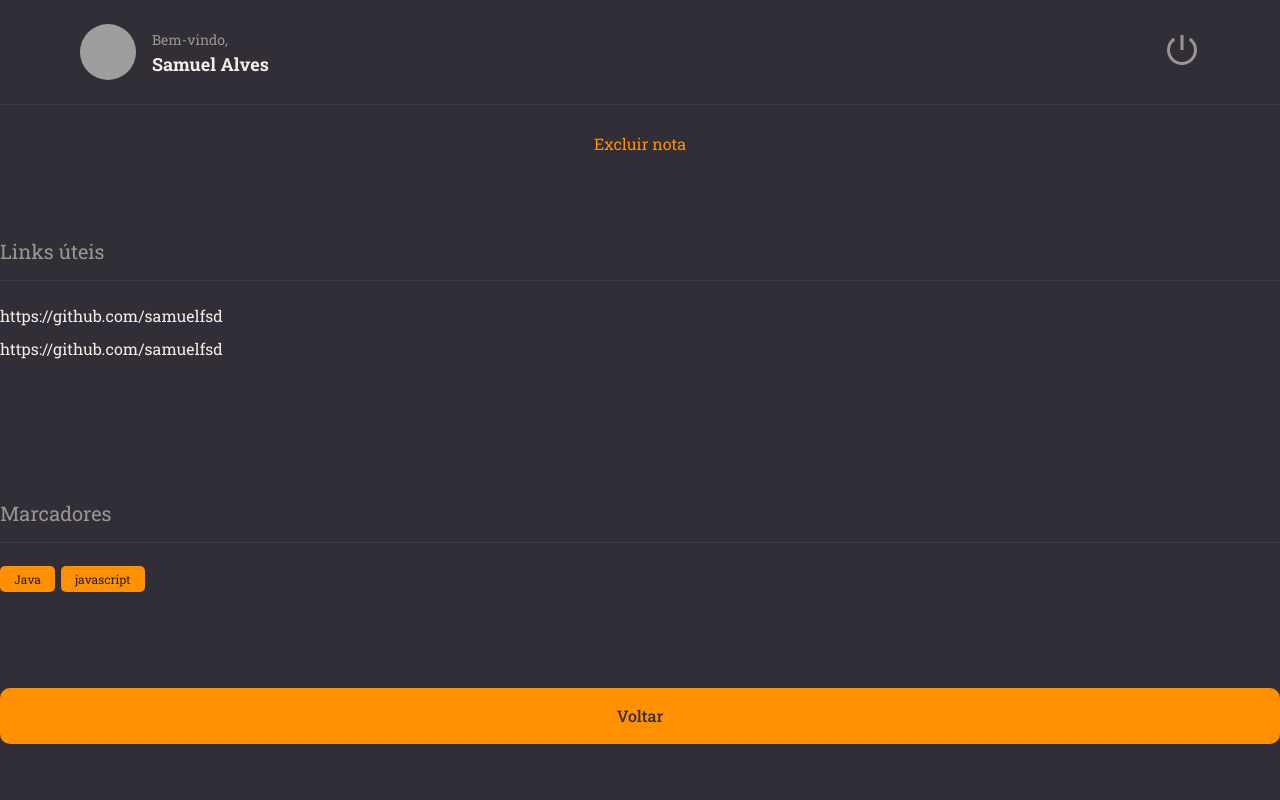
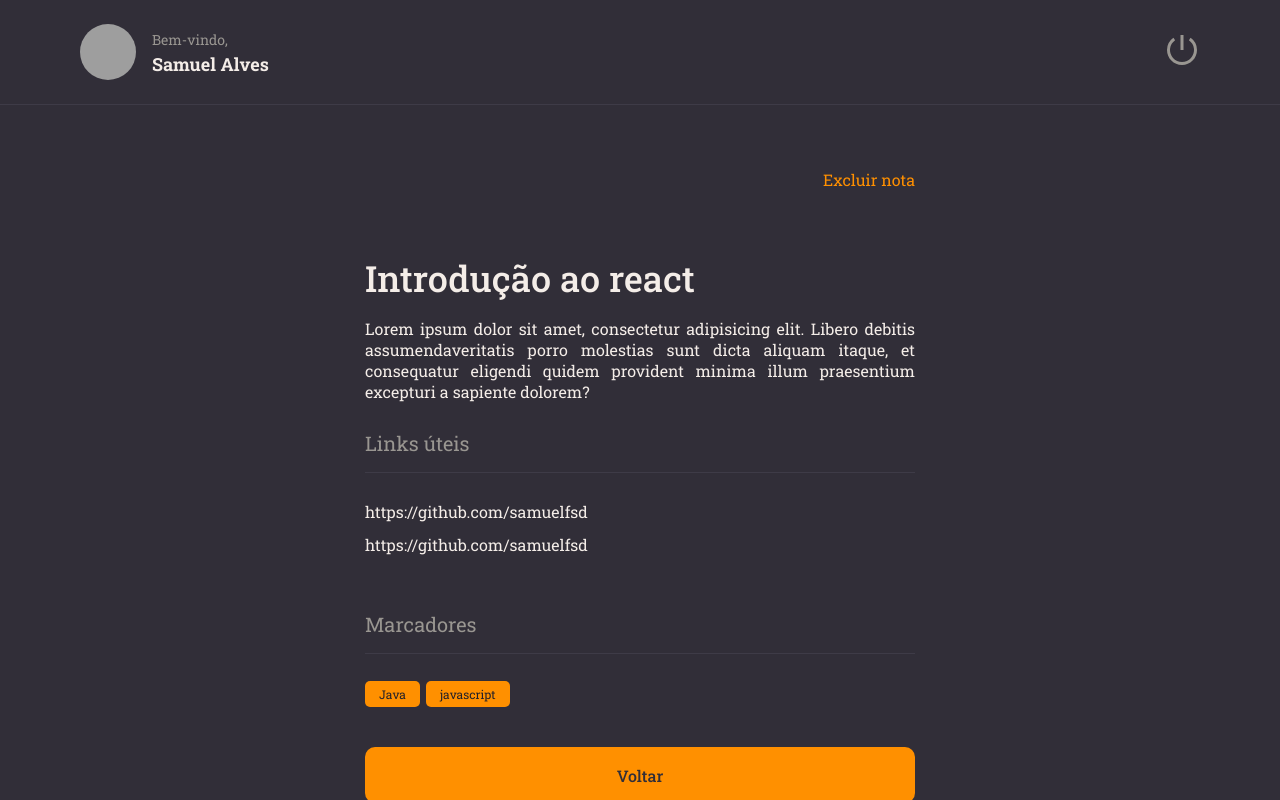
Before and after one commit to samuelfsd/notes, a React (Vite) app: page / in a window 1280 px wide. Built offline with nearby package versions, Linux system fonts and the light colour scheme; grey boxes are pictures that could not be loaded.

Commit message:
fix: finishing Details page

```diff
--- a/src/components/Section/styles.js
+++ b/src/components/Section/styles.js
@@ -1,7 +1,7 @@
 import styled from "styled-components";
 
 export const Container = styled.section`
-  margin: 56px 0 28px;
+  margin: 28px 0;
 
   > h2 {
     border-bottom-width: 1px;
@@ -9,7 +9,7 @@
     border-bottom-color: ${({ theme }) => theme.COLORS.BACKGROUND_700};
 
     padding-bottom: 16px;
-    margin-bottom: 24px;
+    margin-bottom: 28px;
 
 
     color: ${({ theme }) => theme.COLORS.GRAY_100};
--- a/src/pages/Details/Details.jsx
+++ b/src/pages/Details/Details.jsx
@@ -3,13 +3,22 @@
 import { Header } from "../../components/Header"
 import { Section } from "../../components/Section"
 import { Tag } from "../../components/Tag"
-import { Container, Links } from "./styles"
+import { Container, Links,Content } from "./styles"
 
 export function Details() {
   return (
     <Container>
       <Header />
+
+      <main>
+        <Content>
           <ButtonText title="Excluir nota" />
+
+          <h1>Introdução ao react</h1>
+          <p>Lorem ipsum dolor sit amet, consectetur adipisicing elit.
+            Libero debitis assumendaveritatis porro molestias sunt dicta aliquam itaque,
+            et consequatur eligendi quidem provident minima illum praesentium excepturi a sapiente dolorem?
+          </p>
 
           <Section title="Links úteis" >
             <Links>
@@ -24,6 +33,8 @@
           </Section>
 
           <Button title="Voltar" />
+        </Content>
+      </main>
     </Container>
   )
 }
--- a/src/pages/Details/styles.js
+++ b/src/pages/Details/styles.js
@@ -9,6 +9,36 @@
   display: grid;
   grid-template-rows: 105px auto;
   grid-template-areas: "header" "content";
+
+  > main {
+    grid-area: content;
+    overflow-y: scroll;
+    padding: 64px 0;
+  }
+`;
+
+export const Content = styled.div`
+  max-width: 550px;
+  margin: 0 auto;
+
+  display: flex;
+  flex-direction: column;
+
+  > button:first-child {
+    align-self: end;
+  }
+
+  > h1 {
+    font-size: 36px;
+    font-weight: 500;
+    padding-top: 64px;
+  }
+
+  > p {
+    font-size: 16px;
+    margin-top: 16px;
+    text-align: justify;
+  }
 `;
 
 export const Links = styled.ul`
```
Lines whose indentation alone changed are shown as unchanged.
